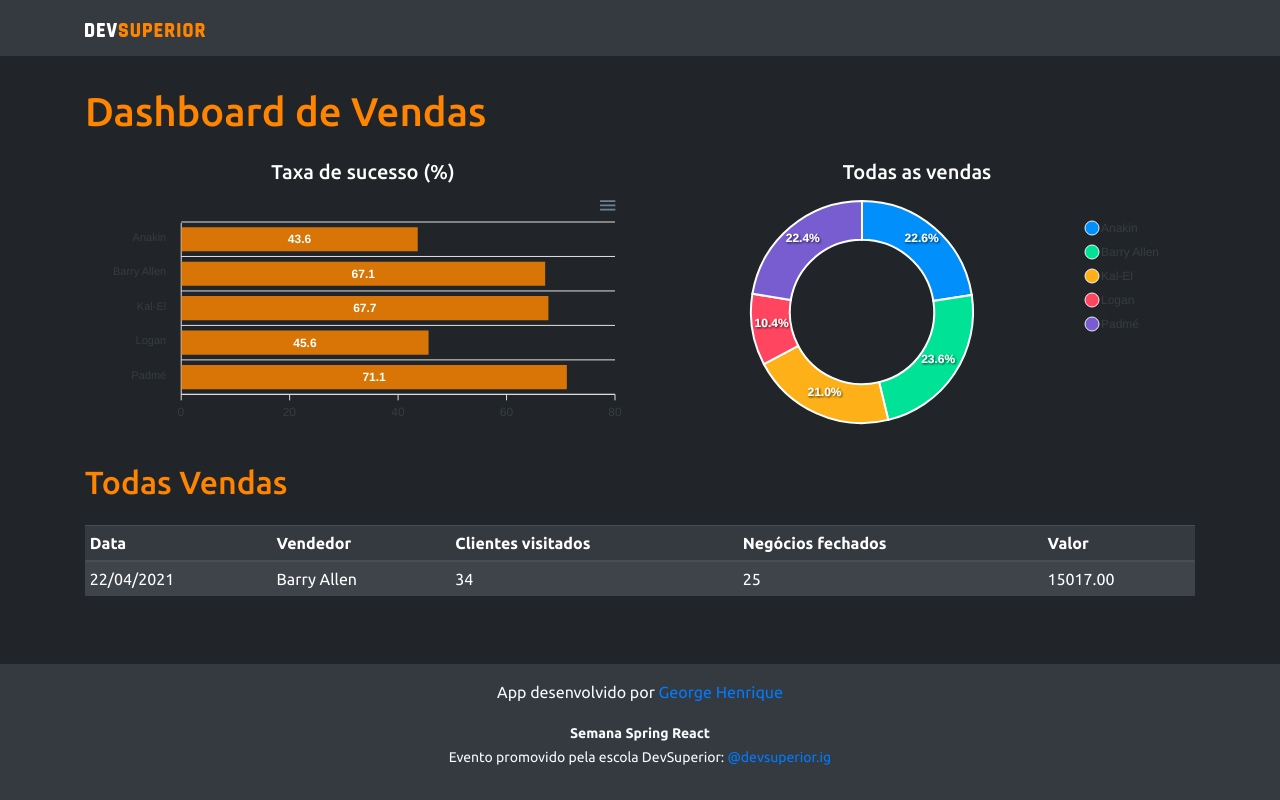
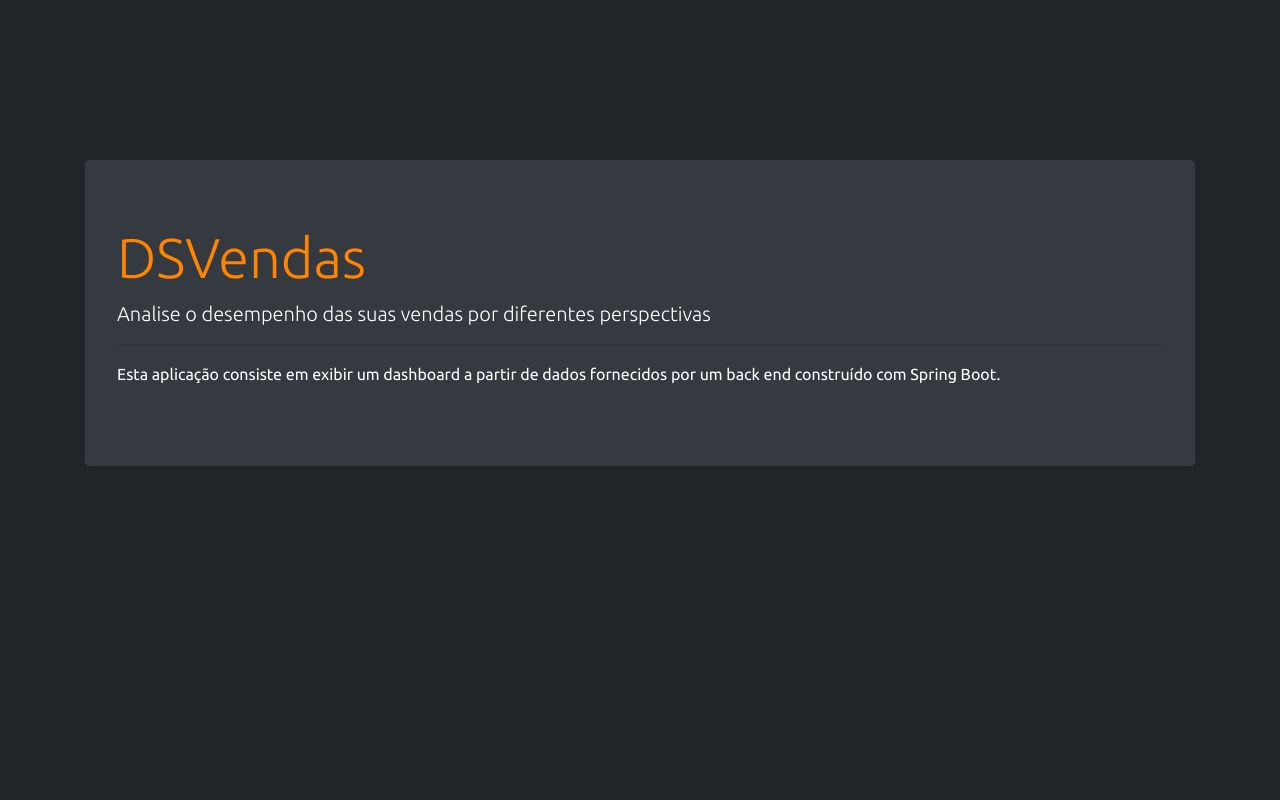
Before and after one commit to GeorgeHenriqueGH/Bootcamp-DevSuperior-Java-React, a React (Create React App) app in the folder frontend/: page / in a window 1280 px wide. Built offline with nearby package versions, Linux system fonts and the light colour scheme.

Commit message:
Home, navigation

```diff
--- a/frontend/package.json
+++ b/frontend/package.json
@@ -19,6 +19,7 @@
     "react": "^17.0.2",
     "react-apexcharts": "^1.3.9",
     "react-dom": "^17.0.2",
+    "react-router-dom": "^5.2.0",
     "react-scripts": "4.0.3",
     "typescript": "^4.1.2",
     "web-vitals": "^1.0.1"
@@ -46,5 +47,8 @@
       "last 1 firefox version",
       "last 1 safari version"
     ]
+  },
+  "devDependencies": {
+    "@types/react-router-dom": "^5.1.7"
   }
 }
--- a/frontend/src/App.tsx
+++ b/frontend/src/App.tsx
@@ -1,31 +1,9 @@
-import BarChart from "components/BarChart";
-import DataTable from "components/DataTable";
-import DonutChart from "components/DonutChart";
-import Footer from "components/Footer";
-import NavBar from "components/NavBar";
+import Routes from "Routes";
 
 const App = () => {
-  return (<>
-    <NavBar></NavBar>
-    <div className="container">
-      <h1 className="text-primary py-3">Dashboard de Vendas</h1>
-      <div className="row px-3">
-        <div className="col-sm-6">
-          <h5 className="text-center text-secondary">Taxa de sucesso (%)</h5>
-          <BarChart></BarChart>
-        </div>
-        <div className="col-sm-6">
-          <h5 className="text-center text-secondary"> Todas as vendas</h5>
-          <DonutChart></DonutChart>
-        </div>
-      </div>
-      <div className="py-3">
-        <h2 className="text-primary">Todas Vendas</h2>
-      </div>
-      <DataTable></DataTable>
-    </div>
-    <Footer></Footer>
-  </>);
+  return(
+   <Routes/>
+  );
 }
 
 export default App;
--- /dev/null
+++ b/frontend/src/Routes.tsx
@@ -0,0 +1,20 @@
+import Dashboard from 'pages/Dashboard';
+import Home from 'pages/Home';
+import { BrowserRouter, Route, Switch } from 'react-router-dom';
+
+const Routes = () => {
+    return(<>
+        <BrowserRouter>
+            <Switch>
+                <Route path="/" exact component={Home}>
+                    <Home></Home>
+                </Route>
+                <Route path="/dashboard" exact component={Dashboard}>
+                    <Dashboard></Dashboard>
+                </Route>
+            </Switch>
+        </BrowserRouter>
+    </>);
+}
+
+export default Routes;
--- a/frontend/src/assets/css/styles.css
+++ b/frontend/src/assets/css/styles.css
@@ -35,3 +35,7 @@ html, body {
 .text-secondary {
     color: #FFFFFF !important;
 }
+
+.center {
+    margin-top: 20vh;
+}
--- /dev/null
+++ b/frontend/src/pages/Dashboard/index.tsx
@@ -0,0 +1,31 @@
+import BarChart from "components/BarChart"
+import DataTable from "components/DataTable"
+import DonutChart from "components/DonutChart"
+import Footer from "components/Footer"
+import NavBar from "components/NavBar"
+
+const Dashboard = () => {
+    return (<>
+        <NavBar></NavBar>
+        <div className="container">
+            <h1 className="text-primary py-3">Dashboard de Vendas</h1>
+            <div className="row px-3">
+                <div className="col-sm-6">
+                    <h5 className="text-center text-secondary">Taxa de sucesso (%)</h5>
+                    <BarChart></BarChart>
+                </div>
+                <div className="col-sm-6">
+                    <h5 className="text-center text-secondary"> Todas as vendas</h5>
+                    <DonutChart></DonutChart>
+                </div>
+            </div>
+            <div className="py-3">
+                <h2 className="text-primary">Todas Vendas</h2>
+            </div>
+            <DataTable></DataTable>
+        </div>
+        <Footer></Footer>
+    </>)
+}
+
+export default Dashboard;
--- /dev/null
+++ b/frontend/src/pages/Home/index.tsx
@@ -0,0 +1,14 @@
+const Home = () => {
+    return (<>
+        <div className="container">
+            <div className="jumbotron bg-dark center">
+                <h1 className="display-4 text-primary">DSVendas</h1>
+                <p className="lead text-white">Analise o desempenho das suas vendas por diferentes perspectivas</p>
+                <hr />
+                <p className="text-white">Esta aplicação consiste em exibir um dashboard a partir de dados fornecidos por um back end construído com Spring Boot.</p>
+            </div>
+        </div>
+    </>);
+}
+
+export default Home;
```
Also changed, not shown: 1 other file (tests, documents, lock files or other folders).
